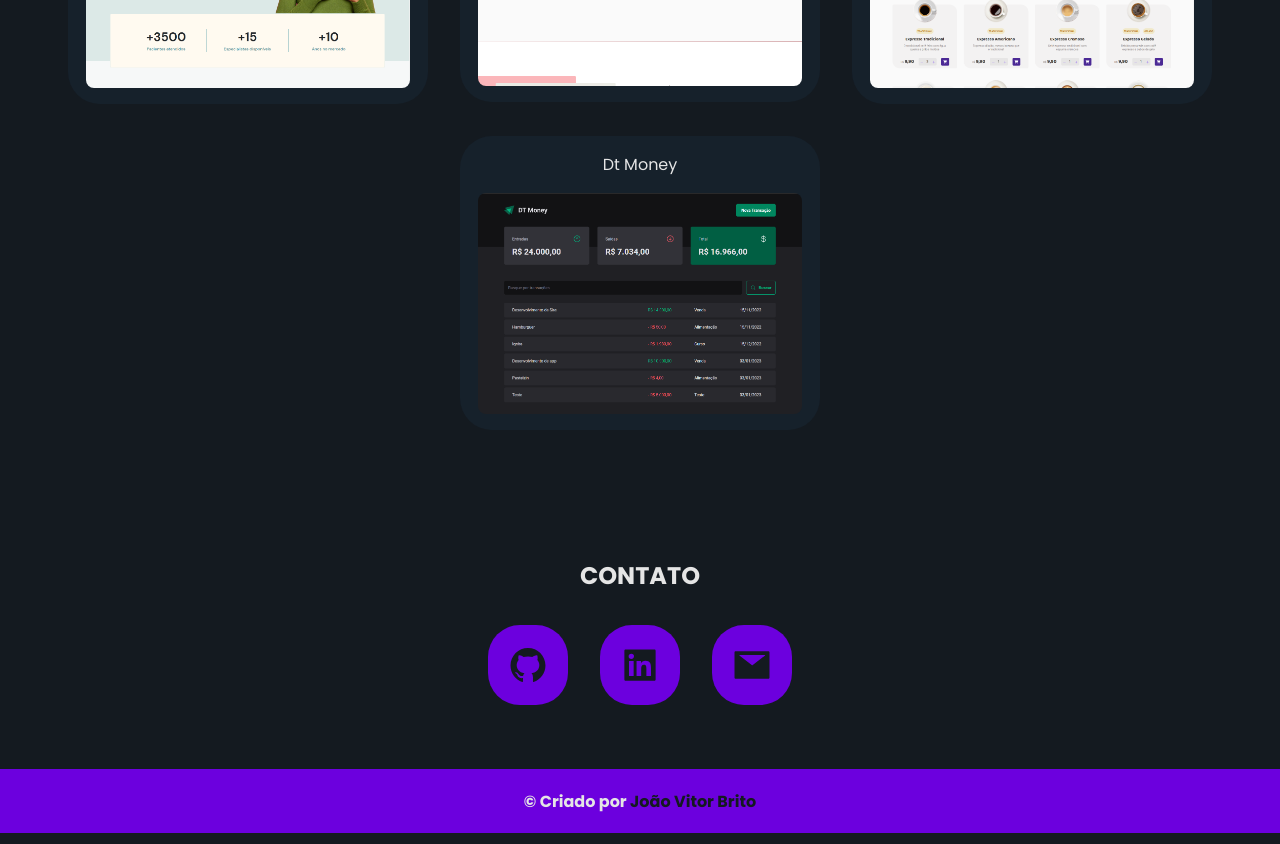
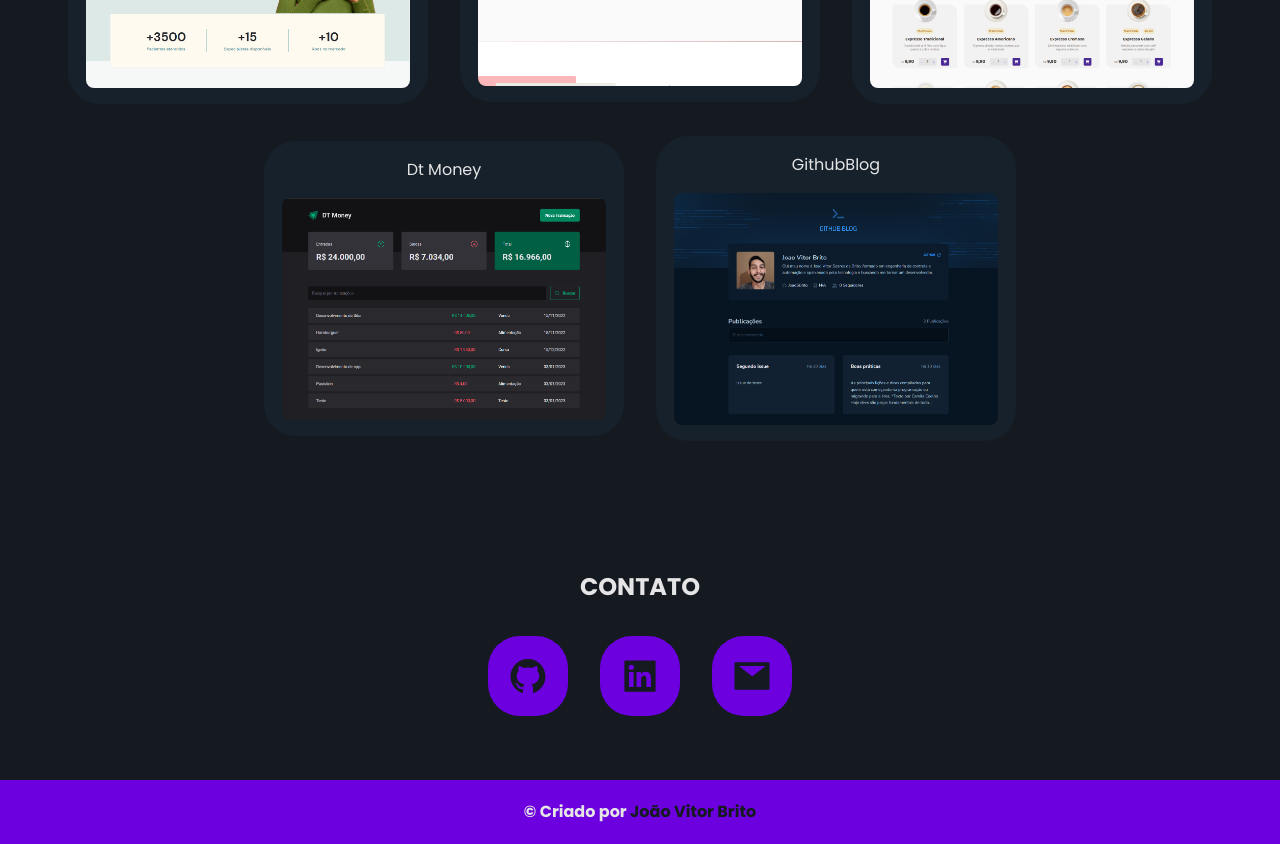
Before and after one commit to JoaoSBrito/NewPortfolio, a React (Vite) app: page / in a window 1280 px wide. Shown: the part 2820-3664 px from the top of the page. Built offline with nearby package versions, Linux system fonts and the light colour scheme.

Commit message:
Adding GitBlog project

```diff
--- a/src/components/Projects/index.tsx
+++ b/src/components/Projects/index.tsx
@@ -7,7 +7,7 @@
 import NlwBeauty from "../../assets/nlw-beautysalon.png";
 import CoffeeDelivery from "../../assets/CoffeeDelivery.png";
 import DtMoney from "../../assets/dt-money.png";
-// import pomodoTimer from 'src/assets/Pomodoro-Timer.png'
+import Gitblog from "../../assets/Githubblog.png";
 
 import { ProjectList } from "./Project.styles";
 import { ProjectItem } from "./ProjectItem";
@@ -63,6 +63,12 @@
           src={DtMoney}
           title="Dt Money"
         />
+
+        <ProjectItem
+          href="https://github.com/JoaoSBrito/GithubBlog"
+          src={Gitblog}
+          title="GithubBlog"
+        />
       </ProjectList>
     </Container>
   );
```
Also changed, not shown: src/assets/Githubblog.png (added).
